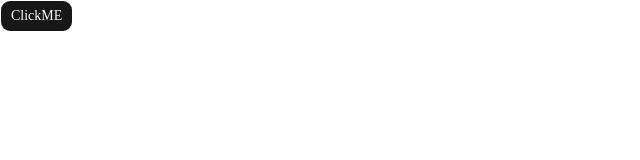
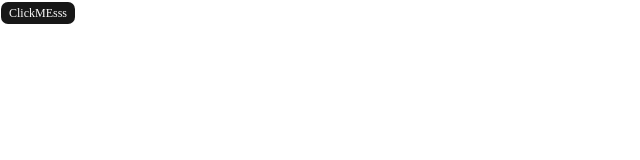
Before and after one commit to amank55/Resonance-Ai-, a Next.js app: page / in a window 1280 px wide. Shown: the top 160 px of the page, without its empty margins (0-640 px from the left). Built offline with nearby package versions, Linux system fonts and the light colour scheme.

Commit message:
fix: update font variables and enhance button functionality

```diff
--- a/app/globals.css
+++ b/app/globals.css
@@ -6,7 +6,7 @@
 @theme inline {
   --color-background: var(--background);
   --color-foreground: var(--foreground);
-  --font-sans: var(--font-sans);
+  --font-sans: var(--font-inter);
   --font-mono: var(--font-geist-mono);
   --color-sidebar-ring: var(--sidebar-ring);
   --color-sidebar-border: var(--sidebar-border);
--- a/app/layout.tsx
+++ b/app/layout.tsx
@@ -1,9 +1,10 @@
 import type { Metadata } from "next";
-import { Geist, Geist_Mono } from "next/font/google";
+import {Inter, Geist_Mono } from "next/font/google";
 import "./globals.css";
+import { Toaster } from "@/components/ui/sonner";
 
-const geistSans = Geist({
-  variable: "--font-geist-sans",
+const inter = Inter({
+  variable: "--font-inter",
   subsets: ["latin"],
 });
 
@@ -25,9 +26,10 @@ export default function RootLayout({
   return (
     <html lang="en"suppressHydrationWarning>
       <body
-        className={`${geistSans.variable} ${geistMono.variable} antialiased`}
+        className={`${inter.variable} ${geistMono.variable} antialiased`}
       >
         {children}
+        <Toaster/>
       </body>
     </html>
   );
--- a/app/page.tsx
+++ b/app/page.tsx
@@ -1,9 +1,11 @@
+"use client"
 import { Button } from "@/components/ui/button"
+import { toast } from "sonner"
 const page = () => {
   return (
     <>
     <div>
-      <Button>ClickME</Button>
+      <Button size= "xs" onClick={()=> toast.success("Hello World")}>ClickMEsss</Button>
     </div>
     </>
   )
```
